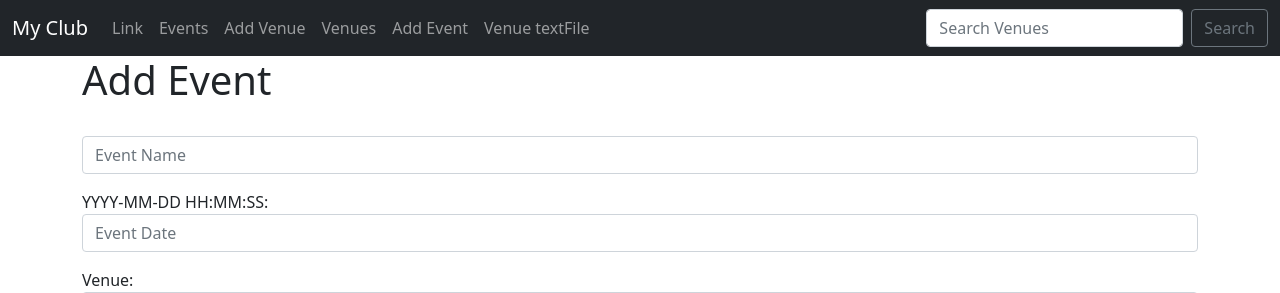
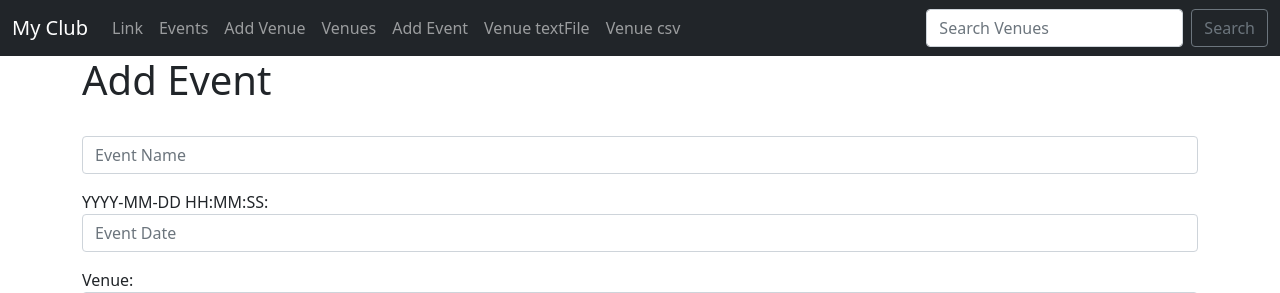
Before and after one commit to Waichiro/myclub, a Django app: page /add_event/ in a window 1280 px wide. Shown: the top 293 px of the page. Run offline with Django 4.2, Linux system fonts and the light colour scheme; data comes from the database, SQL or seed files in the repository.

Commit message:
Criacao de arquivo q cria um csv, mas esta meio estranho na hora de colocar o nome das colunas

```diff
--- a/events/templates/events/navbar.html
+++ b/events/templates/events/navbar.html
@@ -31,6 +31,10 @@
             <a class="nav-link" href="{% url 'venue-text'  %}">Venue textFile</a>
           </li>
 
+          <li class="nav-item">
+            <a class="nav-link" href="{% url 'venue-csv'  %}">Venue csv</a>
+          </li>
+
 
         </ul>
         <form class="d-flex" method=POST action="{% url 'search-venues' %}">
--- a/events/urls.py
+++ b/events/urls.py
@@ -16,6 +16,7 @@ urlpatterns = [
     path('delete_event/<event_id>/', views.delete_event, name="delete-event"),#Esse link deleta um evento
     path('delete_venue/<venue_id>/', views.delete_venue, name="delete-venue"),#Esse link deleta um Venue
     path('venue_text', views.venue_text, name="venue-text"),#Nesse link sera gerado um arquivo de texto
+    path('venue_csv', views.venue_csv, name="venue-csv"),#Nesse link sera gerado um arquivo em csv
 
 
 ]
--- a/events/views.py
+++ b/events/views.py
@@ -7,6 +7,7 @@ from datetime import datetime
 from .models import Event, Venue
 from .forms import VenueForm, EventForm
 from django.http import HttpResponse
+import csv
 
 #Aqui é o home do projeto onde fica o calendario
 def home(request, year=datetime.now().year, month=datetime.now().strftime('%B')):
@@ -172,3 +173,23 @@ def venue_text(request):
     #write textFile
     response.writelines(lines)
     return response
+
+#Aqui gera um arquivo de texto em .csv
+def venue_csv(request):
+    response = HttpResponse(content_type='text/csv')
+    response['Content-Disposition'] = 'attachment; filename=venues.csv'
+    #Designa o modelo do banco de dados
+    venues = Venue.objects.all()
+
+    #Create a csv writer
+    writer = csv.writer(response)
+
+    #Adiciona cabeçalhos de coluna ao arquiso csv
+    writer.writerow(['Venue Name', 'Address', 'Phone', 'Email'])
+
+    #loop pThu and output
+    for venue in venues:
+        writer.writerow([venue.name, venue.address, venue.phone, venue.email_address])
+
+
+    return response
```
